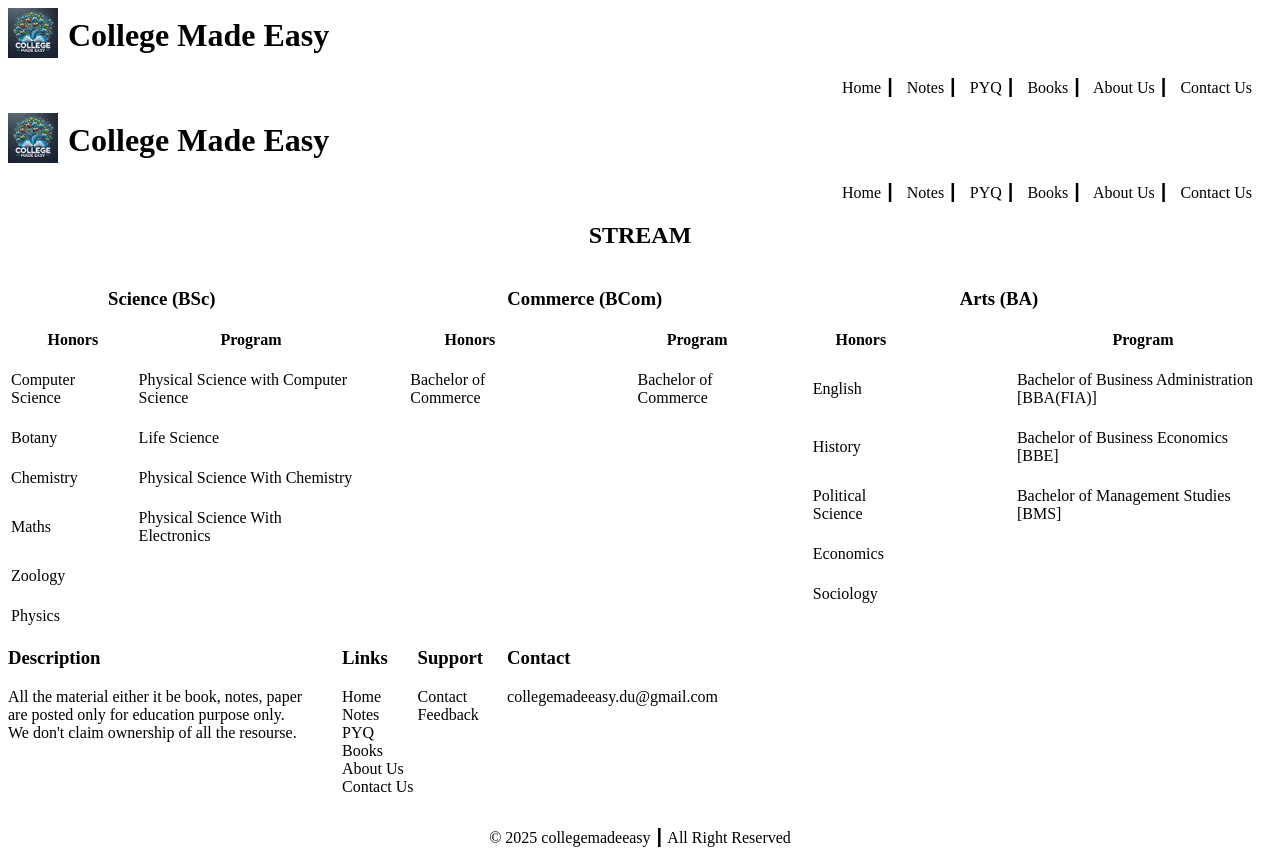
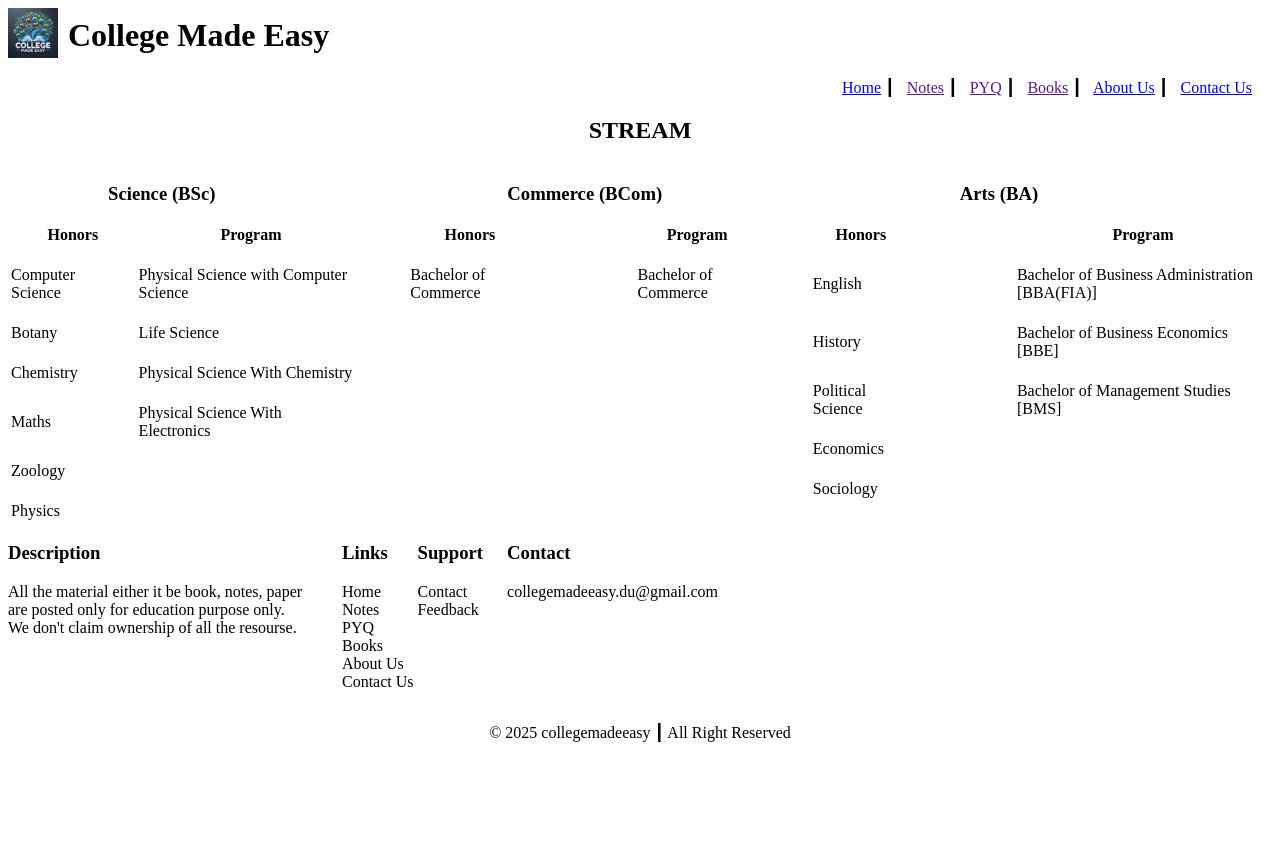
Before and after one commit to RahulKeshri1/CollegeMadeEasy, a plain HTML site: page index.html in a window 1280 px wide. After the commit the page ends 800 px from the top, so only its background shows below. Drawn offline with Linux system fonts and the light colour scheme.

Commit message:
Update Links

```diff
--- a/index.html
+++ b/index.html
@@ -16,20 +16,9 @@
             </div>
         </div>
         <nav>
-            <p style="text-align: end; padding-right: 20px;">Home &#9475 &nbsp; Notes &#9475 &nbsp; PYQ &#9475 &nbsp; Books &#9475 &nbsp; About Us &#9475 &nbsp; Contact Us </p>
+            <p style="text-align: end; padding-right: 20px;"><a href="index.html">Home</a> &#9475 &nbsp; <a href="">Notes</a> &#9475 &nbsp; <a href="">PYQ</a> &#9475 &nbsp; <a href="">Books</a> &#9475 &nbsp; <a href="about.html">About Us</a> &#9475 &nbsp; <a href="contact.html">Contact Us</a> </p>
         </nav>
     </header>
-    <div style="display: flex; align-items: center;">
-        <div id="logo">
-            <img src="logo.jpg" alt="College Made Easy" style="width: 50px; height: auto; margin-right: 10px;">
-        </div>
-        <div>
-            <h1 style="margin: 0;"><b>College Made Easy</b></h1>
-        </div>
-    </div>
-    <nav>
-        <p style="text-align: end; padding-right: 20px;">Home &#9475 &nbsp; Notes &#9475 &nbsp; PYQ &#9475 &nbsp; Books &#9475 &nbsp; About Us &#9475 &nbsp; Contact Us </p>
-    </nav>
     <div>
         <h2 style="text-align: center;"><b>STREAM</b></h2>
     </div>
```
